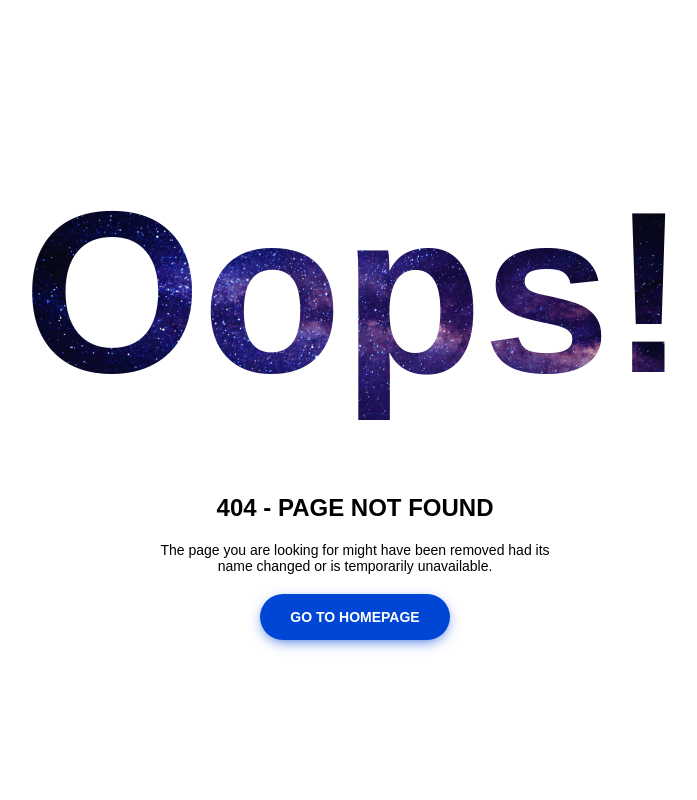
After one commit to hesamzia/SMS-SRL-Verification, a Flask app: template templates/404.html in a window 1280 px wide. The commit adds this page. Shown: the whole page, without its empty margins (285-982 px from the left). Run offline with Flask 3, Linux system fonts and the light colour scheme; the template is opened without the code that fills it, so the values that code supplies are empty.

Commit message:
Check on serial from main page and Add 404 page

```diff
--- /dev/null
+++ b/static/assets/css/style.css
@@ -0,0 +1,96 @@
+* {
+  -webkit-box-sizing: border-box;
+          box-sizing: border-box;
+}
+
+body {
+  padding: 0;
+  margin: 0;
+}
+
+#notfound {
+  position: relative;
+  height: 100vh;
+}
+
+#notfound .notfound {
+  position: absolute;
+  left: 50%;
+  top: 50%;
+  -webkit-transform: translate(-50%, -50%);
+      -ms-transform: translate(-50%, -50%);
+          transform: translate(-50%, -50%);
+}
+
+.notfound {
+  max-width: 410px;
+  width: 100%;
+  text-align: center;
+}
+
+.notfound .notfound-404 {
+  height: 280px;
+  position: relative;
+  z-index: -1;
+}
+
+.notfound .notfound-404 h1 {
+  font-family: 'Montserrat', sans-serif;
+  font-size: 230px;
+  margin: 0px;
+  font-weight: 900;
+  position: absolute;
+  left: 50%;
+  -webkit-transform: translateX(-50%);
+      -ms-transform: translateX(-50%);
+          transform: translateX(-50%);
+  background: url('../img/bg.jpg') no-repeat;
+  -webkit-background-clip: text;
+  -webkit-text-fill-color: transparent;
+  background-size: cover;
+  background-position: center;
+}
+
+
+.notfound h2 {
+  font-family: 'Montserrat', sans-serif;
+  color: #000;
+  font-size: 24px;
+  font-weight: 700;
+  text-transform: uppercase;
+  margin-top: 0;
+}
+
+.notfound p {
+  font-family: 'Montserrat', sans-serif;
+  color: #000;
+  font-size: 14px;
+  font-weight: 400;
+  margin-bottom: 20px;
+  margin-top: 0px;
+}
+
+.notfound a {
+  font-family: 'Montserrat', sans-serif;
+  font-size: 14px;
+  text-decoration: none;
+  text-transform: uppercase;
+  background: #0046d5;
+  display: inline-block;
+  padding: 15px 30px;
+  border-radius: 40px;
+  color: #fff;
+  font-weight: 700;
+  -webkit-box-shadow: 0px 4px 15px -5px #0046d5;
+          box-shadow: 0px 4px 15px -5px #0046d5;
+}
+
+
+@media only screen and (max-width: 767px) {
+    .notfound .notfound-404 {
+      height: 142px;
+    }
+    .notfound .notfound-404 h1 {
+      font-size: 112px;
+    }
+}
--- /dev/null
+++ b/templates/404.html
@@ -0,0 +1,32 @@
+<!DOCTYPE html>
+<html lang="en">
+
+<head>
+	<meta charset="utf-8">
+	<meta http-equiv="X-UA-Compatible" content="IE=edge">
+	<meta name="viewport" content="width=device-width, initial-scale=1">
+
+	<title>404 HTML</title>
+
+	<link type="text/css" rel="stylesheet" href="..\static\assets\css\style.css" />
+
+</head>
+
+<body>
+
+	<div id="notfound">
+		<div class="notfound">
+			<div class="notfound-404">
+				<h1>Oops!</h1>
+			</div>
+            <br><br><br>
+			<h2>404 - Page not found</h2>
+			<p>The page you are looking for might have been removed had its name changed or is temporarily unavailable.</p>
+			<a href="{{ url_for('main.index',user_name=user_name) }}">Go To Homepage</a>
+		</div>
+	</div>
+
+</body>
+<!-- This templates was made by Colorlib (https://colorlib.com) -->
+
+</html>
```
Also changed, not shown: mainpage/mainpage.py (+58 -7 lines), templates/500.html (added, +32 -0 lines), templates/index.html (+26 -11 lines), DB/db.sqlite, README.md, static/assets/img/bg.jpg (added), static/assets/img/bootstraper-logo.png (deleted), static/assets/img/download.svg (deleted), static/assets/img/image-wide.svg (deleted), static/assets/img/search.svg (added).
